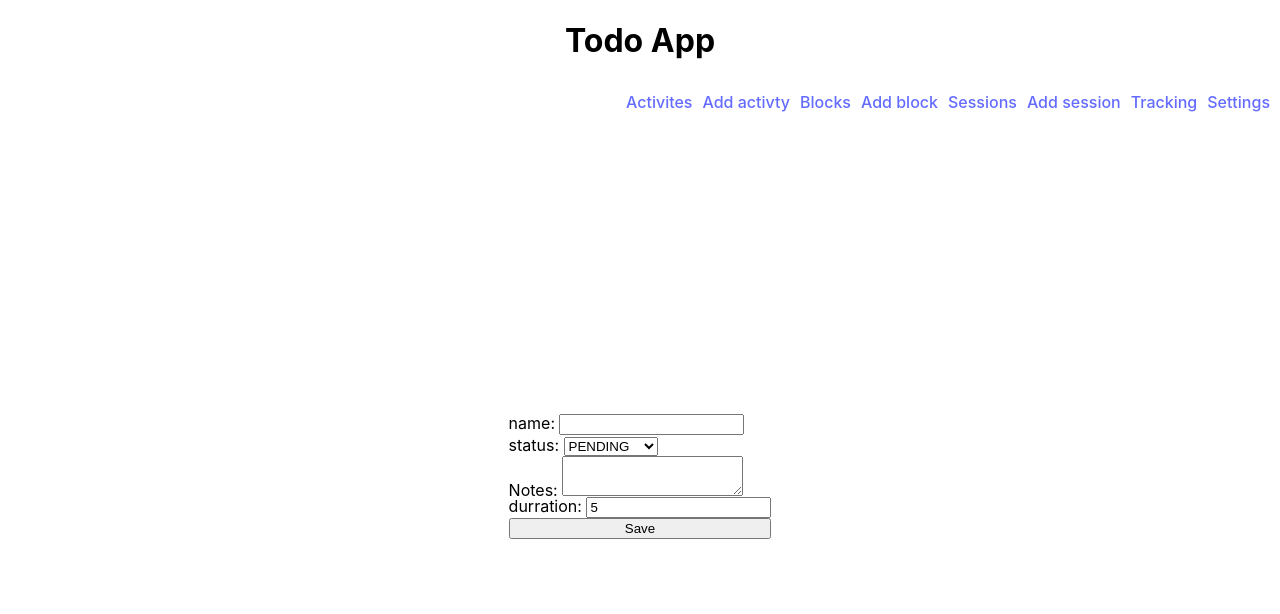
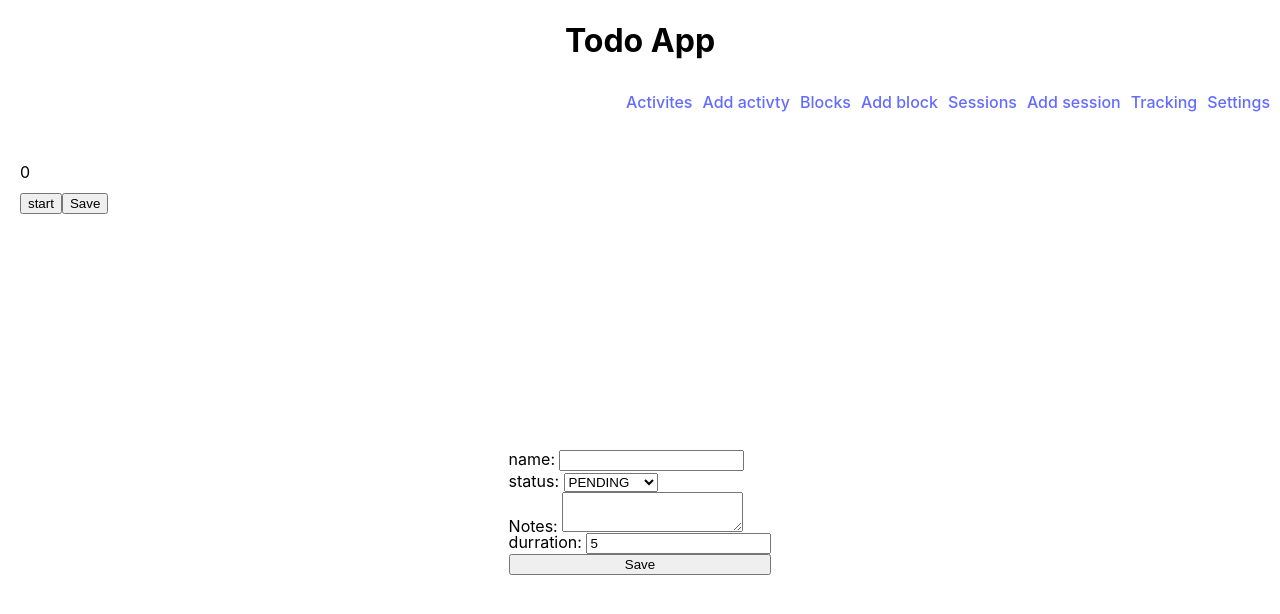
Before and after one commit to toChaim/vitetodo, a React (Vite) app: page /activites/new in a window 1280 px wide. Shown: the top 614 px of the page. Built offline with nearby package versions, Linux system fonts and the light colour scheme.

Commit message:
build timer

```diff
--- a/src/components/ActivityPage.jsx
+++ b/src/components/ActivityPage.jsx
@@ -7,6 +7,7 @@ import {
   updateDocument,
 } from '../dataConnection';
 import { makeChangeHandlerForKey } from '../helpers';
+import TimerControl from './TimerControl';
 
 const ActivityPage = () => {
   const navigate = useNavigate();
@@ -38,13 +39,25 @@ const ActivityPage = () => {
     // scores,
     // subs,
     // tags,
-    // sessions,
+    sessions,
   } = activity;
 
   return (
     <div className="page">
       <div className="head">
         <h2>{name}</h2>
+        <TimerControl
+          save={(data) => {
+            const sessionId = createDocument(COLLECTIONS.SESSIONS, {
+              ...data,
+              activityId,
+            });
+            setActivity({
+              ...activity,
+              sessions: { ...sessions, [sessionId]: data.seconds },
+            });
+          }}
+        />
       </div>
       <div className="ActivityForm">
         <label>
--- a/src/components/TestPage.jsx
+++ /dev/null
@@ -1,5 +0,0 @@
-const TestPage = () => {
-  return <div>TestPage</div>;
-};
-
-export default TestPage;
--- /dev/null
+++ b/src/components/TimerControl.jsx
@@ -0,0 +1,53 @@
+import PropTypes from 'prop-types';
+import { useEffect, useState } from 'react';
+
+const makeBaseSession = () => {
+  return { startTime: new Date(), resumeTime: 0, seconds: 0 };
+};
+
+const TimerControl = ({ duration, save }) => {
+  const [time, setTime] = useState(Date.now());
+  const [data, setData] = useState(makeBaseSession());
+  const { resumeTime, seconds } = data;
+  const lapsed = resumeTime ? seconds + time - resumeTime : seconds;
+
+  useEffect(() => {
+    const interval = setInterval(() => setTime(Date.now()), 100);
+    return () => {
+      clearInterval(interval);
+    };
+  }, []);
+
+  const updateData = (prev) => {
+    return {
+      ...prev,
+      resumeTime: prev.resumeTime ? 0 : time,
+      seconds: lapsed,
+      endTime: new Date(),
+    };
+  };
+
+  const handleSave = () => {
+    save(updateData(data));
+    setData(makeBaseSession());
+  };
+
+  return (
+    <div>
+      <div>{Math.floor(lapsed / 1000)}</div>
+      <div>
+        <button onClick={() => setData(updateData)}>
+          {resumeTime ? 'pause' : 'start'}
+        </button>
+        <button onClick={handleSave}>Save</button>
+      </div>
+    </div>
+  );
+};
+
+TimerControl.propTypes = {
+  duration: PropTypes.number,
+  save: PropTypes.func,
+};
+
+export default TimerControl;
```
Also changed, not shown: 1 other file (tests, documents, lock files or other folders).
